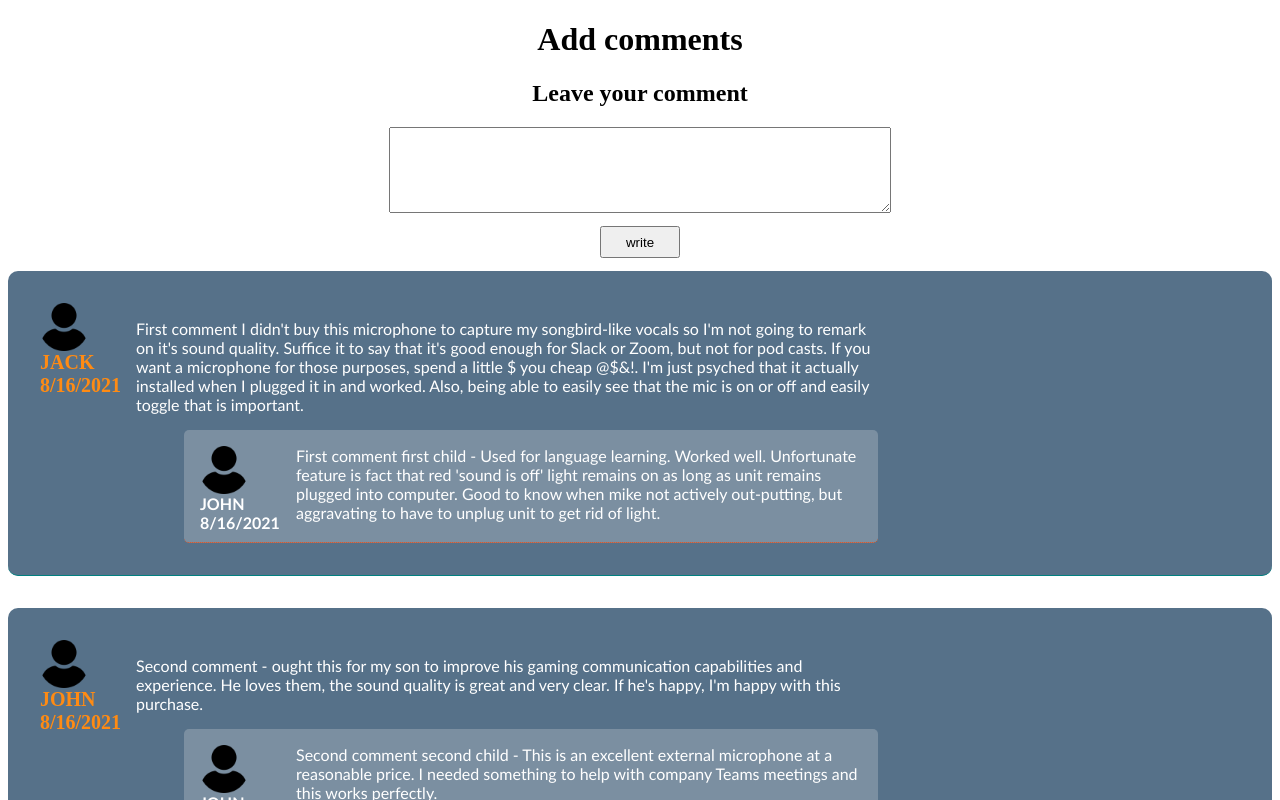
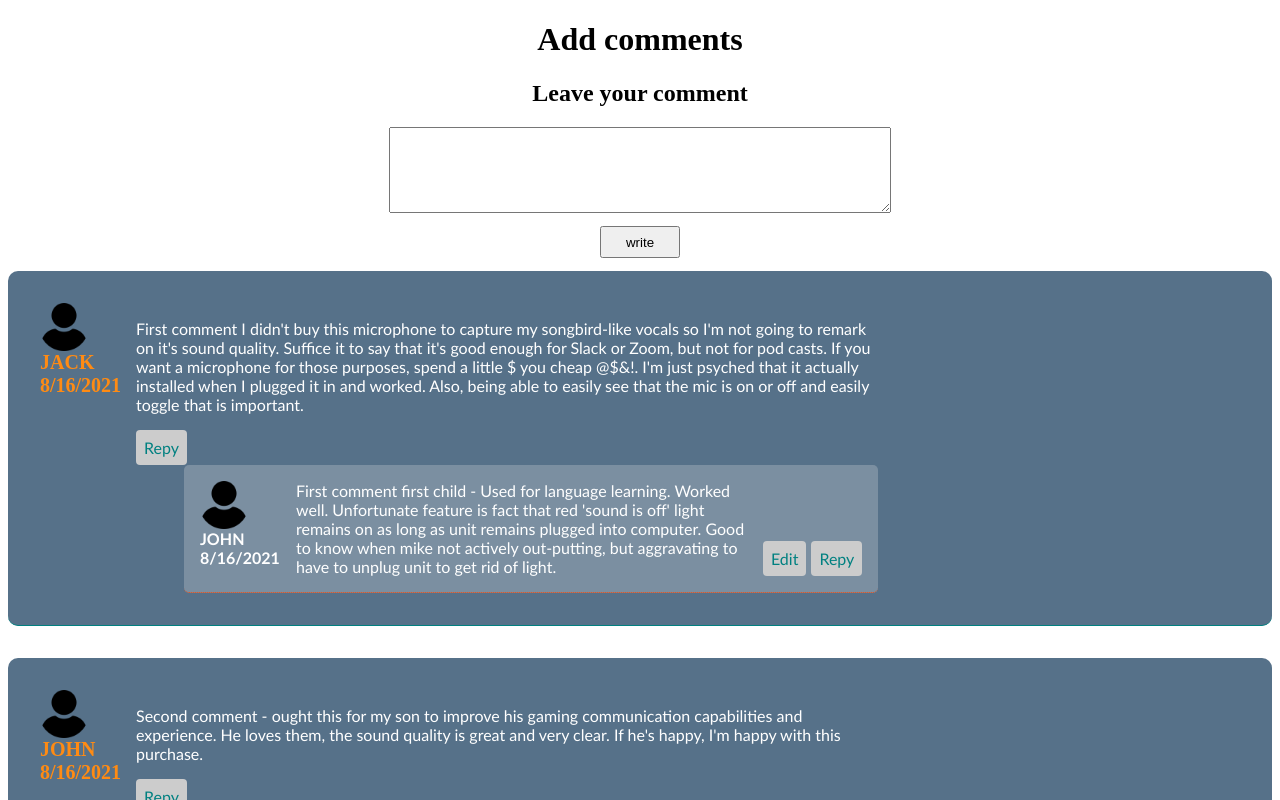
Before and after one commit to divixdev/react-comments, a React (Create React App) app: page / in a window 1280 px wide. Shown: the top 800 px of the page. Built offline with nearby package versions, Linux system fonts and the light colour scheme.

Commit message:
added canedit,canreply,candelete  options

```diff
--- a/src/comments/Comment.js
+++ b/src/comments/Comment.js
@@ -1,4 +1,10 @@
-const Comment= ({comment,commentsReplies,})=>{
+const Comment= ({comment,commentsReplies,currentUserId,activeComment,setActiveComment})=>{
+    let timeToAct = 180000;
+    let isLateToAct = new Date() - new Date(comment.createdAt) > timeToAct ;
+    const canDelete = currentUserId === comment.userId && !isLateToAct ;
+    const canEdit = currentUserId === comment.userId && !isLateToAct ;
+    const canReply = Boolean(currentUserId)
+
     return (
         <article className="single-comment parent"  >
            <div className="comment-heading">
@@ -9,6 +15,11 @@ const Comment= ({comment,commentsReplies,})=>{
            </div>
                 <div className="comment-body">
                     <p>{comment.body}</p>
+                    <div className="interactions">
+                            { canEdit && <span>edit</span> }
+                            {canReply && <span>Repy</span>}
+                         { canDelete &&    <span>Delete</span> }
+                    </div>
                      {
                         commentsReplies.map(reply=>(
                     <article  className="single-comment child" key={reply.id} >
@@ -20,6 +31,12 @@ const Comment= ({comment,commentsReplies,})=>{
                     <div className="comment-body">
                         {reply.body}
                     </div>
+                    <div className="interactions">
+                            <span>Edit</span>
+                            <span>Repy</span>
+                       { canDelete &&    <span>Delete</span> }
+
+                    </div>
                     </article>
                         ))
                      }
--- a/src/comments/Comments.js
+++ b/src/comments/Comments.js
@@ -3,8 +3,9 @@ import { createComment, getComments } from "../api"
 import Comment from "./Comment"
 import CommentForm from "./CommentForm";
 
-const Comments= ()=>{
+const Comments= ({currentUserId})=>{
     let [cmtsFromBackend,setCmtsFromBackend]= useState([]);
+    let [activeComment,setActiveComment] = useState(null);
     useEffect(()=>{
         getComments().then(data=> setCmtsFromBackend(data) )
     },[])
@@ -31,6 +32,9 @@ const Comments= ()=>{
          comment={parentComment}
          key={parentComment.id }
          commentsReplies={commentsReplies(parentComment.id)}
+         activeComment={activeComment}
+         setActiveComment={setActiveComment}
+         currentUserId={currentUserId}
           /> ) }
         </section>
 
--- a/src/index.css
+++ b/src/index.css
@@ -73,3 +73,19 @@ form.main-comment-form button{
     margin-top: 1em;
     margin-bottom: 1em;
 }
+.interactions{
+  display: flex;
+  gap: 5px;
+  align-items: end;
+}
+.interactions span{
+ padding: 8px;
+ border-radius: 4px;
+ background-color: #ccc;
+ color: teal;
+ transition: all .2s ease;
+ cursor: pointer;
+}
+.interactions span:hover{
+  background-color: #FF8B13;
+}
```
